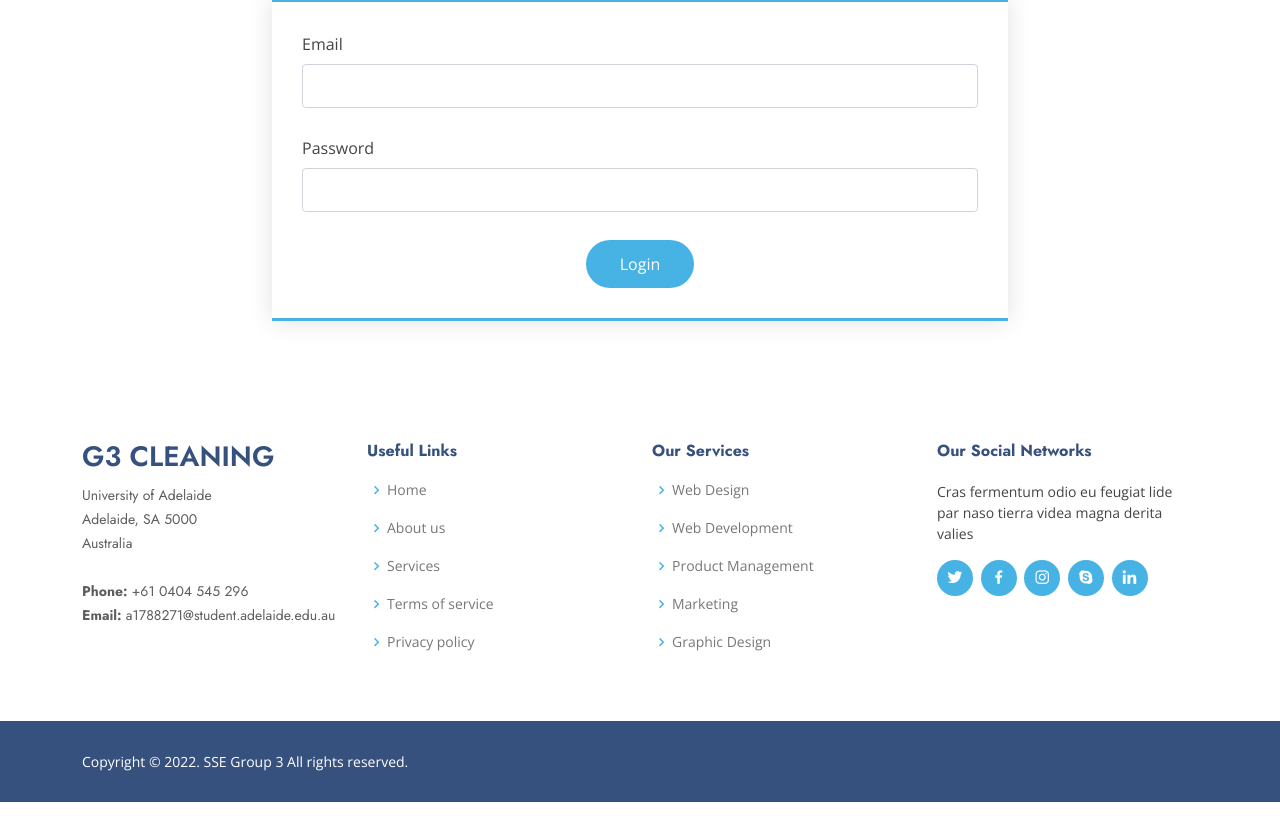
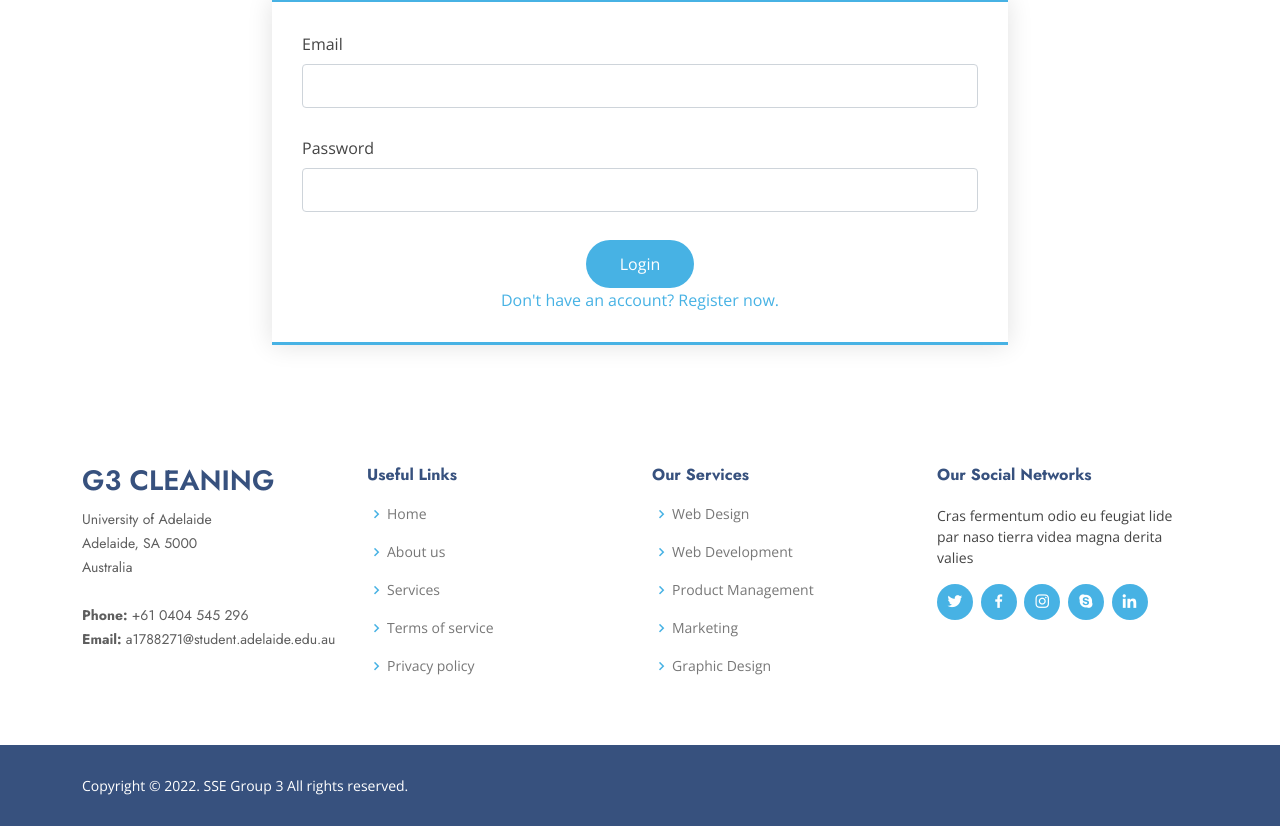
Before and after one commit to lzq98/g3-cleaning, a PHP site: page /login.php in a window 1280 px wide. Shown: the part 289-1115 px from the top of the page. Before the commit the page ends 1091 px from the top, so only its background shows below. Run offline with PHP 8.4, Linux system fonts and the light colour scheme.

Commit message:
add register and login link

```diff
--- a/login.php
+++ b/login.php
@@ -2,10 +2,11 @@
 <html lang="en">
 <?php
 session_start();
-if (isset($_SESSION["username"])){
+if (isset($_SESSION["username"])) {
     header("Location:/index.php");
     exit;
-}?>
+} ?>
+
 <head>
     <meta charset="utf-8">
     <meta content="width=device-width, initial-scale=1.0" name="viewport">
@@ -54,7 +55,8 @@ if (isset($_SESSION["username"])){
                 <div class="col-lg-2 d-flex align-items-center">
                 </div>
                 <div class="col-lg-8 d-flex align-items-center">
-                    <form action="forms/login.php" method="post" role="form" class="php-email-form" onsubmit="checkForm()">
+                    <form action="forms/login.php" method="post" role="form" class="php-email-form"
+                        onsubmit="checkForm()">
                         <div class="row">
                             <div class="form-group">
                                 <label for="name">Email</label>
@@ -72,13 +74,16 @@ if (isset($_SESSION["username"])){
                             <div class="sent-message">Your have been logged in</div>
                         </div>
                         <div class="text-center"><button type="submit">Login</button></div>
+                        <div class="row">
+                            <div class="d-flex justify-content-center">
+                                <a href="register.php">Don't have an account? Register now.</a>
+                            </div>
+                        </div>
                     </form>
                 </div>
-                <div class="col-lg-2 d-flex align-items-center">
-                </div>
+
+
             </div>
-
-        </div>
     </section><!-- End Contact Section -->
 
     </main><!-- End #main -->
@@ -101,7 +106,7 @@ if (isset($_SESSION["username"])){
     <script src="assets/js/main.js"></script>
     <script src="assets/js/md5.js"></script>
     <script>
-        function checkForm(){
+        function checkForm() {
             var plainpassword = document.getElementById('passwordplain');
             var md5password = document.getElementById('password');
             md5password.value = md5(plainpassword.value);
--- a/register.php
+++ b/register.php
@@ -122,6 +122,11 @@ if (isset($_SESSION["username"])) {
                             </div>
                         </div>
                         <div class="text-center"><button type="submit" onclick="return checkForm();">Register</button></div>
+                        <div class="row">
+                            <div class="d-flex justify-content-center">
+                                <a href="login.php">Already have an account? Login now.</a>
+                            </div>
+                        </div>
                     </form>
                 </div>
             </div>
```
